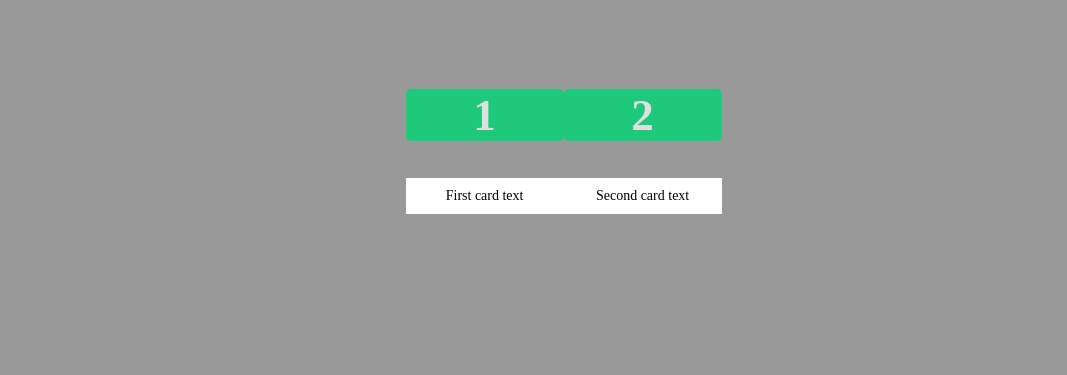
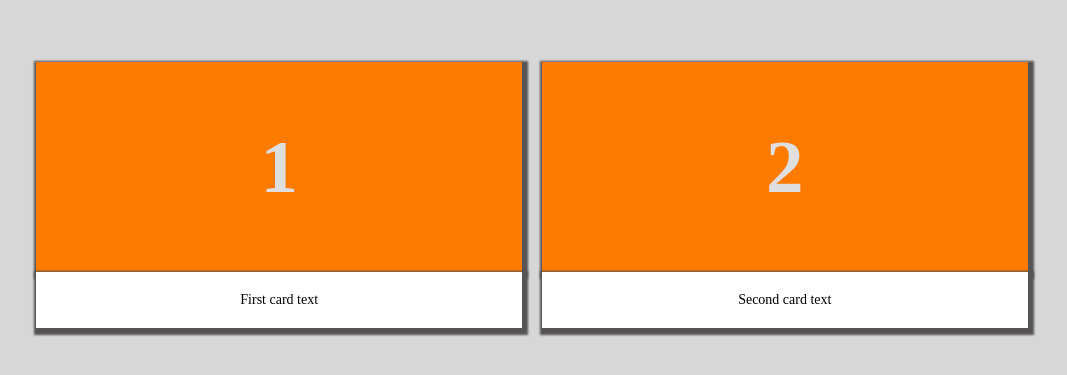
Before and after one commit to ShaftJnr/Card_Designing, a plain HTML site: page index.html in a window 1280 px wide. Shown: the part 201-576 px from the top of the page, without its empty margins (108-1175 px from the left). Drawn offline with Linux system fonts and the light colour scheme; a web font is replaced by a local one.

Commit message:
Updates
Updates.

```diff
--- a/index.html
+++ b/index.html
@@ -11,28 +11,27 @@
 
 <!--Container class to hold everything together in one place-->
 <!--Card 1-->
-    <div class="Container">
-        <div class="Card_1">
+    <div class="Container ">
+        <div class="Card ">
             <div class="card_title">
                 <h2>1</h2>
             </div>
             <div class="card_text">
                 First card text
             </div>
-
         </div>
 
 <!--Card 2 class / Container-->
-        <div class="Card_2">
-            <div class="card_title">
+        <div class="Card ">
+            <div class="card_title  ">
                 <h2>2</h2>
             </div>
-                    <div class="card_text2">
+            <div class="card_text">
             Second card text
             </div>
-
         </div>
-    <div class="float"></div>
+    </div>
+    <!-- <div class="float"></div> -->
 
 </body>
 </html>
--- a/style.css
+++ b/style.css
@@ -17,7 +17,7 @@
 }
 
 body{
-    background-color: rgb(153, 153, 153);
+    background-color: rgb(215, 215, 215);
 }
 
 h2{
@@ -25,47 +25,69 @@ h2{
 }
 
 .Container{
-    margin: 20% 40% ;
-    width: 50%;
+    margin: 20% auto;
+    width: 80%;
 }
 
-.Card_1{
-    width: 25%;
+.Card{
+    width: 50%;
     float: left;
+    padding: 10px;
 }
 .card_text{
+    width: 100%;
     text-align: center;
     font-family: "Font-2", "Sans-serif";
     font-size: 14px;
-    padding: 10px;
+    padding: 20px;
     background-color: white;
+    float:left;
+    box-shadow: 2px 3px 2px 4px rgb(85, 83, 83);
 }
 
 .card2container{
     padding: 10px;
-}
-.Card_2{
-    width: 25%;
-    float: left;
+
 }
 
-.card_text2{
-    text-align: center;
-    font-family: "Font-2", "Sans-serif";
-    font-size: 14px;
-    padding: 10px;
-    background-color: white;
-}
 
 .card_title{
+    width:100%;
     text-align: center;
     font-family: "Font-3", "Sans-serif";
     font-weight: 400;
-    font-size: 30px;
-    background-color: rgb(30, 201, 124);
-    border-radius: 5px;
+    font-size: 50px;
+    background-color: rgb(255, 123, 0);
+    /* border-radius: 5px; */
+    display: block;
+    float:left;
+    box-shadow: 2px 3px 2px 4px rgb(85, 83, 83);
 }
 
 .float{
     clear: both;
 }
+
+
+.clearfix:after {
+    content: ".";
+    visibility: hidden;
+    display: block;
+    height: 0;
+    clear: both;
+ }
+
+/* .clearfix {
+    zoom: 1;
+}
+
+.clearfix::before {
+    content: "";
+    display: table;
+}
+
+.clearfix::after {
+    content: "";
+    display: table;
+    clear: both;
+} */
```
Lines whose indentation alone changed are shown as unchanged.
